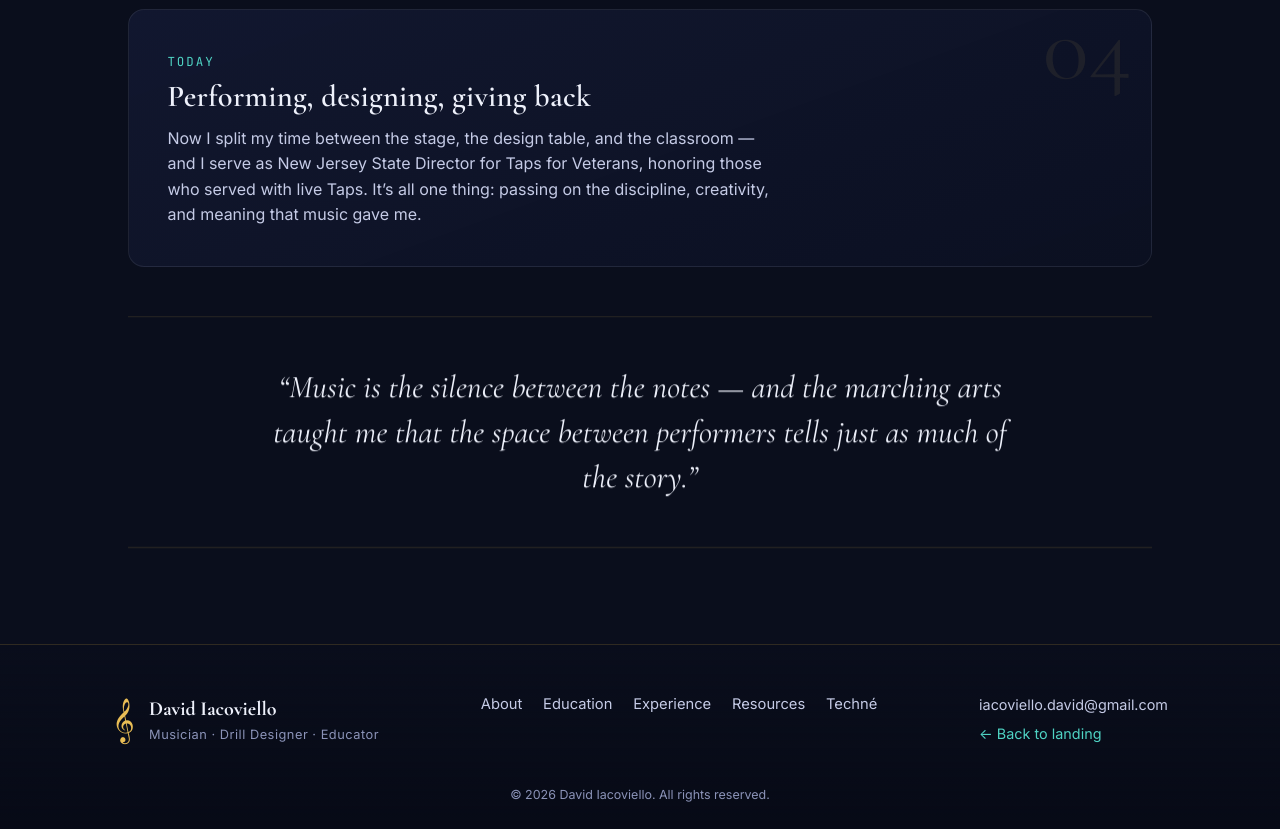
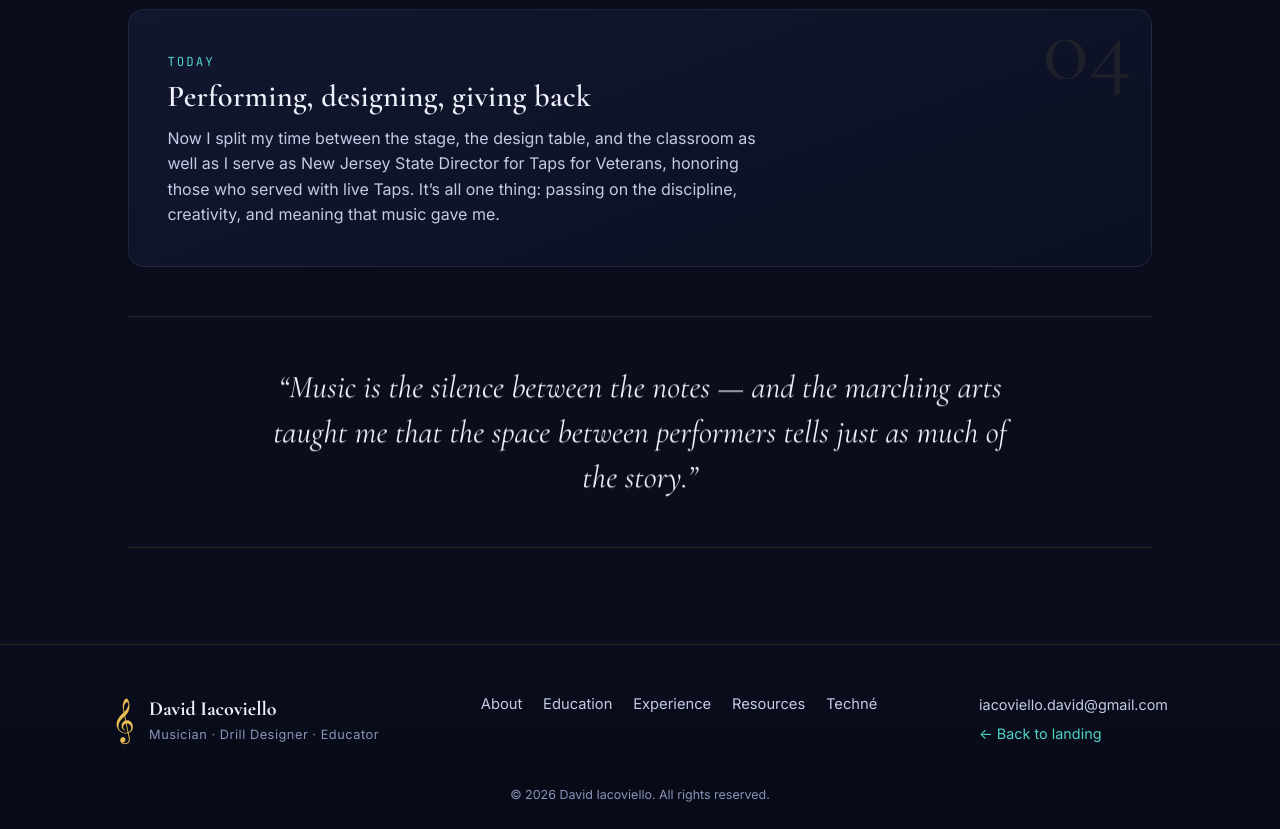
Before and after one commit to diacoviello/diacoviello, a React (Vite) app: page /lamusica/background in a window 1280 px wide. Shown: the part 1300-2129 px from the top of the page. Built offline with nearby package versions, Linux system fonts and the light colour scheme.

Commit message:
cleaning up

```diff
--- a/src/musica/pages/Background.jsx
+++ b/src/musica/pages/Background.jsx
@@ -25,7 +25,7 @@ const CHAPTERS = [
   {
     year: 'Today',
     title: 'Performing, designing, giving back',
-    body: 'Now I split my time between the stage, the design table, and the classroom — and I serve as New Jersey State Director for Taps for Veterans, honoring those who served with live Taps. It’s all one thing: passing on the discipline, creativity, and meaning that music gave me.',
+    body: 'Now I split my time between the stage, the design table, and the classroom as well as I serve as New Jersey State Director for Taps for Veterans, honoring those who served with live Taps. It’s all one thing: passing on the discipline, creativity, and meaning that music gave me.',
   },
 ]
 
--- a/src/musica/pages/Experience.jsx
+++ b/src/musica/pages/Experience.jsx
@@ -126,7 +126,7 @@ const SUBSECTIONS = [
         role: 'NJ State Director — Taps for Veterans',
         org: 'Taps for Veterans · non-profit',
         date: 'Present',
-        body: 'Lead the New Jersey chapter of a non-profit that provides live buglers, free of charge, to perform Taps at military funerals and events — so every veteran is honored with a real, live performance rather than a recording.',
+        body: 'Lead the New Jersey chapter of a non-profit that provides live buglers, free of charge, to perform Taps at military funerals and events so every veteran is honored with a real, live performance rather than a recording.',
       },
     ],
   },
```
